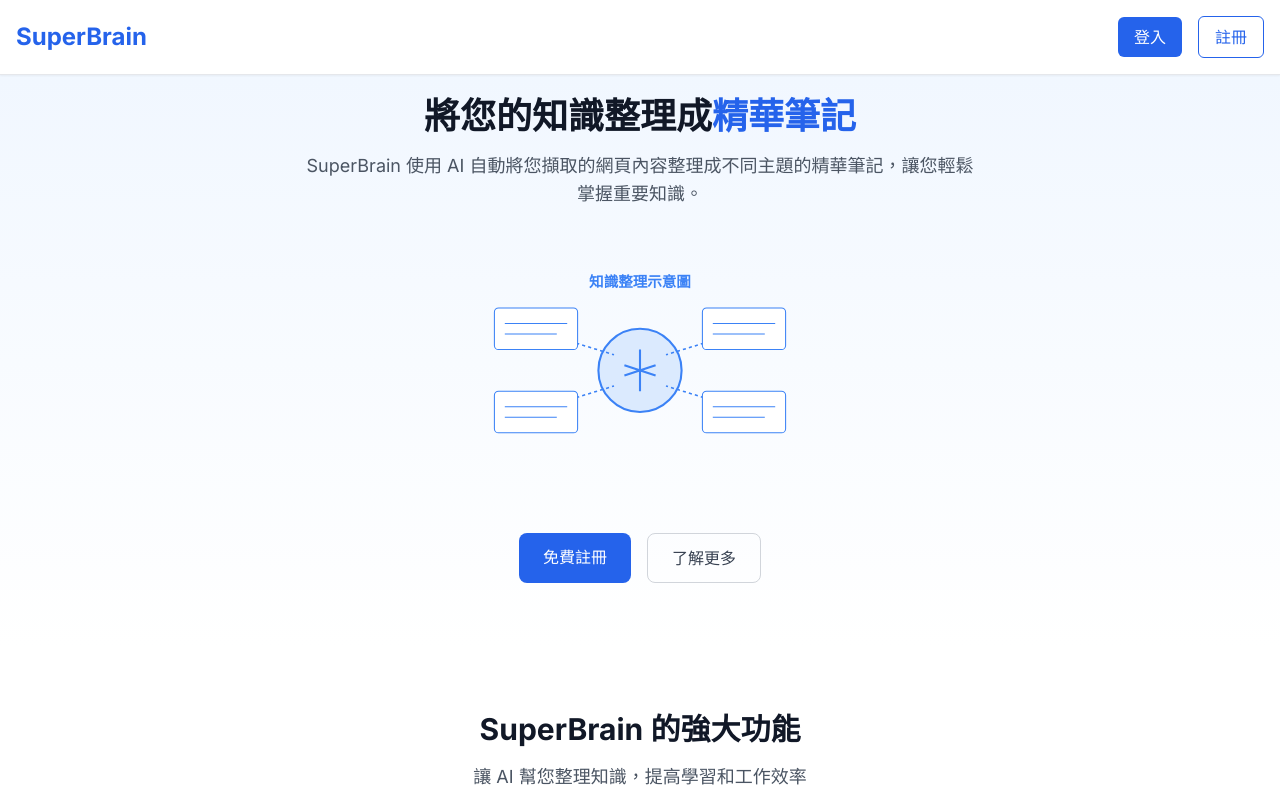
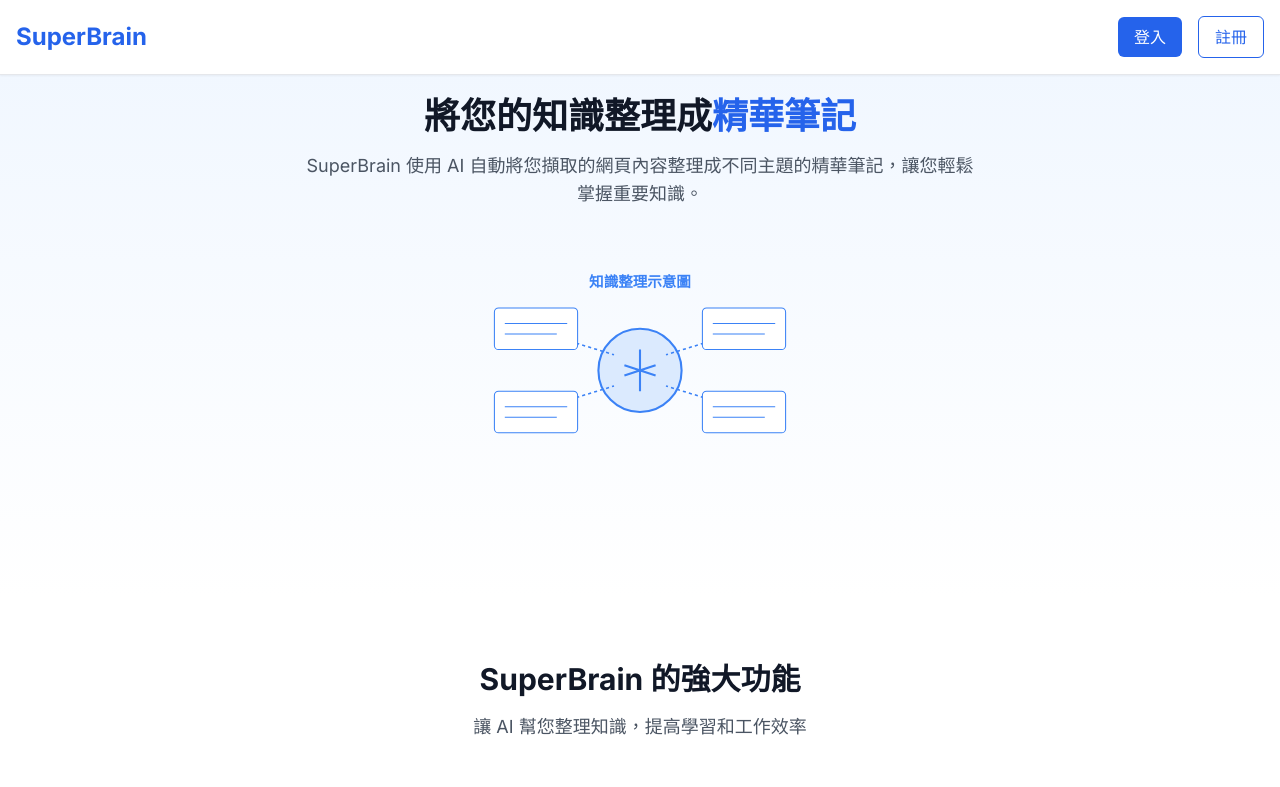
Before and after one commit to ahhwd/superbrain-cursor, a Next.js app: page / in a window 1280 px wide. Shown: the top 787 px of the page. Built offline with nearby package versions, Linux system fonts and the light colour scheme.

Commit message:
刪除英雄區塊底部的重複按鈕

```diff
--- a/app/page.tsx
+++ b/app/page.tsx
@@ -73,15 +73,6 @@ export default function Home() {
                 {/* 標題 */}
                 <text x="200" y="30" textAnchor="middle" fill="#3b82f6" fontWeight="bold" fontSize="14">知識整理示意圖</text>
               </svg>
-            </div>
-
-            <div className="flex flex-col sm:flex-row justify-center space-y-4 sm:space-y-0 sm:space-x-4">
-              <Link href="/auth/register" className="px-6 py-3 rounded-lg bg-blue-600 text-white text-center font-medium hover:bg-blue-700 transition-colors">
-                免費註冊
-              </Link>
-              <Link href="#features" className="px-6 py-3 rounded-lg border border-gray-300 text-gray-700 text-center font-medium hover:bg-gray-50 transition-colors">
-                了解更多
-              </Link>
             </div>
           </div>
         </div>
```
